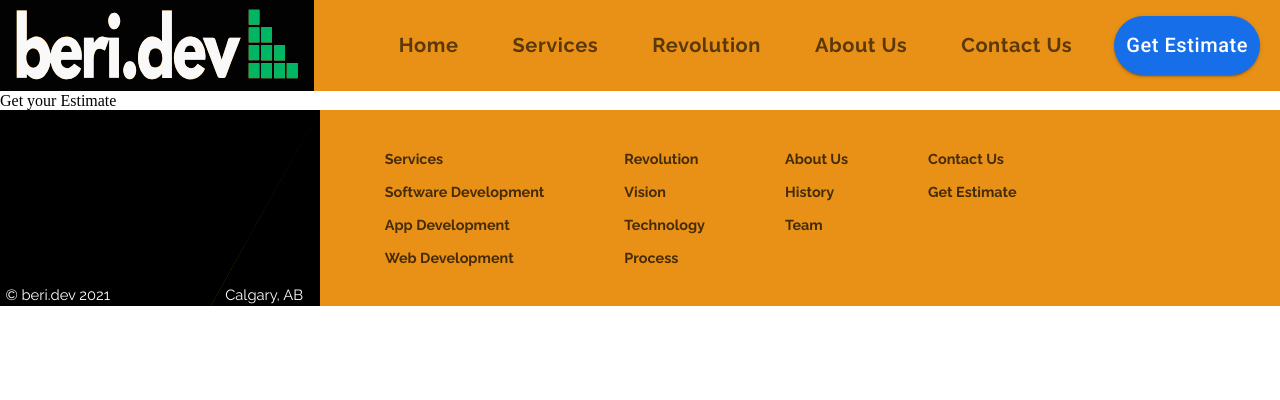
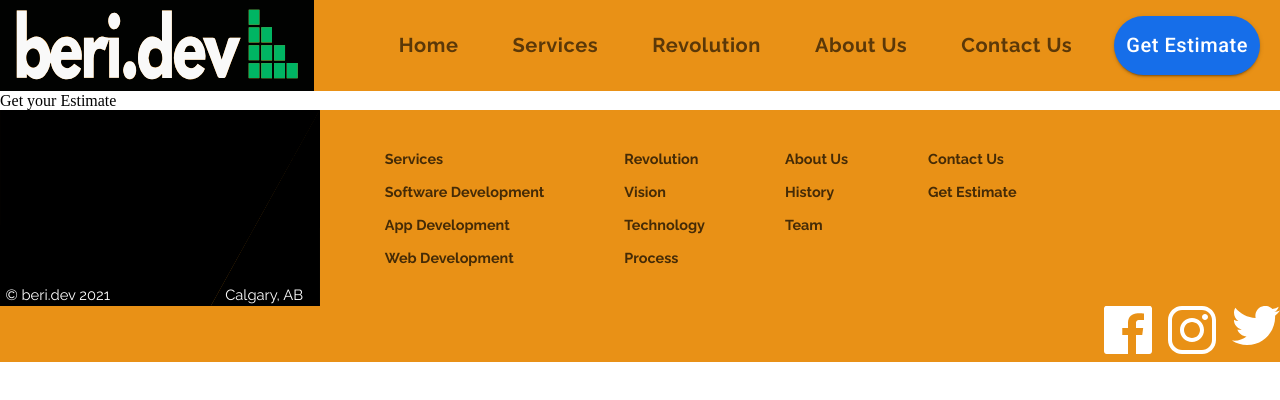
Before and after one commit to HAZberi/tech-company-website, a React (Create React App) app: page /estimate in a window 1280 px wide. Shown: the top 400 px of the page. Built offline with nearby package versions, Linux system fonts and the light colour scheme.

Commit message:
social media icons added

```diff
--- a/src/components/ui/Footer.js
+++ b/src/components/ui/Footer.js
@@ -6,6 +6,9 @@ import useMediaQuery from "@material-ui/core/useMediaQuery";
 import { useTheme } from "@material-ui/core/styles";
 import { Link } from "react-router-dom";
 import FooterAdornment from "../../svgToReact/FooterAdornment.js";
+import facebook from "../../assets/facebook.svg";
+import twitter from "../../assets/twitter.svg";
+import instagram from "../../assets/instagram.svg";
 
 const useStyles = makeStyles((theme) => ({
   footer: {
@@ -42,6 +45,10 @@ const useStyles = makeStyles((theme) => ({
       opacity: 1,
     },
   },
+  icon: {
+    width: "4rem",
+    height: "4rem",
+  }
 }));
 
 const Footer = (props) => {
@@ -248,6 +255,11 @@ const Footer = (props) => {
         </Grid>
       </Hidden>
       <FooterAdornment className={classes.adornment} />
+      <Grid container justify="flex-end" spacing={2}>
+        <Grid item component={'a'} href="https://facebook.com" className={classes.icon}><img alt="facebook-icon" src={facebook}  rel="noopener noreferrer" target="_blank" /></Grid>
+        <Grid item component={"a"} href="https://instagram.com" className={classes.icon}><img alt="facebook-icon" src={instagram} rel="noopener noreferrer" target="_blank" /></Grid>
+        <Grid item component={"a"} href="https://twitter.com"  className={classes.icon}><img alt="facebook-icon" src={twitter} rel="noopener noreferrer" target="_blank" /></Grid>
+      </Grid>
     </footer>
   );
 };
```
Also changed, not shown: 1 other file (tests, documents, lock files or other folders).
